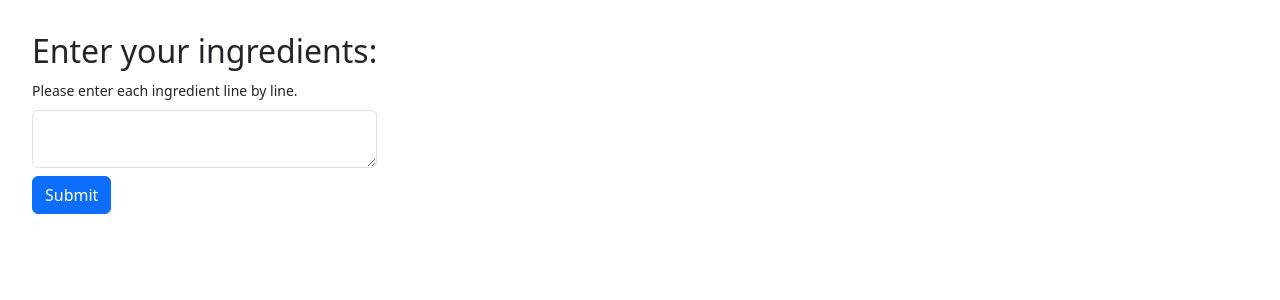
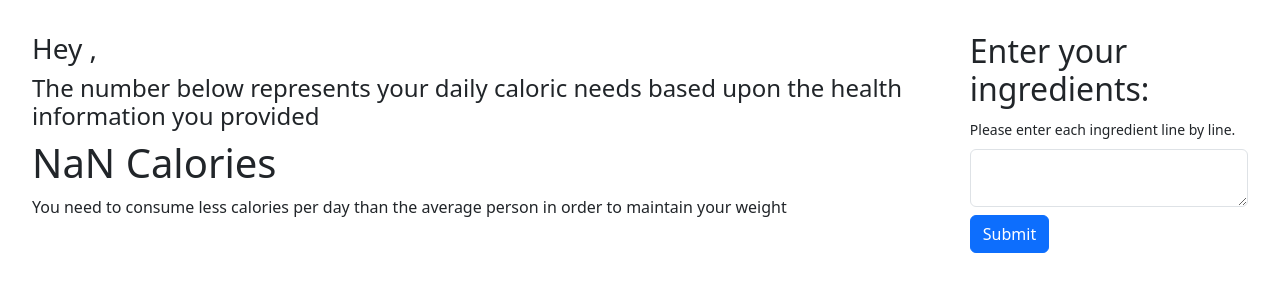
Before and after one commit to Ahmd-zaidan8a8/Project-2, a React (Vite) app: page / in a window 1280 px wide. Shown: the top 300 px of the page. Built offline with nearby package versions, Linux system fonts and the light colour scheme.

Commit message:
dynamic field rendering in userinfo component

```diff
--- a/src/App.jsx
+++ b/src/App.jsx
@@ -1,3 +1,4 @@
+import {useState} from "react"
 import { Routes, Route } from "react-router-dom";
 import HomePage from "./pages/HomePage";
 import Navbar from "./components/Navbar";
@@ -6,6 +7,9 @@ import Footer from "./components/Footer";
 import LoggedIn from "./pages/LoggedIn";
 
 const App = () => {
+  const [loginData, setLoginData] = useState({});
+
+
   return (
     <div>
       {/* <Navbar /> */}
@@ -13,8 +17,8 @@ const App = () => {
       {/* <Sidebar /> */}
 
       <Routes>
-        <Route path="/" element={<HomePage />} />
-        <Route path="/login" element={<LoggedIn />} />
+        <Route path="/" element={<HomePage loginData={loginData}/>} />
+        <Route path="/login" element={<LoggedIn setLoginData={setLoginData}/>} />
       </Routes>
 
       {/* <Footer /> */}
--- a/src/components/UserInfoCardHome.jsx
+++ b/src/components/UserInfoCardHome.jsx
@@ -1,27 +1,20 @@
-function UserInfoCardHome() {
-    // if (!userInfo) {
-    //     return <div></div>;
-    // }
+function UserInfoCardHome({gender, height, userName, weight}) {
+    //receiving props from homepage
+    const calcCalories = (weight , height) => {
+        let BMR = 0;
+        let burn = 0;
+        if (gender === "Male") {
+            BMR = (10 * weight) + (6.25 * height) - (5 * 30) + 5 //age shoudld be in place for 30
+            burn = BMR * 1.2;
+        } else {
+            BMR = (10 * weight) + (6.25 * height) - (5 * 30) - 161 // age should be in place for 30
+            burn = BMR * 1.2;
+        }
 
-    // const { userName, height, weight} = userInfo;
+        return burn;
 
-    //testing variables
-    let userName = "Mike";
-    let height = 180;
-    let weight = 100;
-    let Male = true;
-    //
-
-    let BMR = 0;
-    let burn = 0;
-
-    if (Male) {
-        BMR = (10 * weight) + (6.25 * height) - (5 * 30) + 5 //age shoudld be in place for 30
-        burn = BMR * 1.2;
-    } else {
-        BMR = (10 * weight) + (6.25 * height) - (5 * 30) - 161 // age should be in place for 30
-        burn = BMR * 1.2;
     }
+    const burn = calcCalories(weight , height);
     return (
         <section id="userInfoCardHome">
 
--- a/src/pages/HomePage.jsx
+++ b/src/pages/HomePage.jsx
@@ -1,17 +1,17 @@
 import { useState } from "react";
 import FoodInfo from "../components/FoodInfo";
 import { useForm } from "react-hook-form";
-
 import UserInfoCardHome from "../components/UserInfoCardHome";
 
-const HomePage = () => {
+const HomePage = ({loginData}) => {
   const [isSubmitted, setSubmitted] = useState(false);
   const [ingr, setIngr] = useState("");
   const { register, handleSubmit } = useForm();
+  const {gender, height, id, userName, weight} = loginData;
 
   return (
-
     <div className="d-flex justify-content-between">
+    <UserInfoCardHome gender={gender} height={height} id={id} userName={userName} weight={weight} />
       <div>
         <h2>Enter your ingredients: </h2>
         <small>Please enter each ingredient line by line.</small>
@@ -36,7 +36,6 @@ const HomePage = () => {
       </div>
       <div>{isSubmitted && <FoodInfo ingr={ingr} />}</div>
     </div>
-
   );
 };
 
--- a/src/pages/LoggedIn.jsx
+++ b/src/pages/LoggedIn.jsx
@@ -2,8 +2,10 @@ import { useForm } from "react-hook-form";
 import axios from "axios";
 import { useNavigate } from "react-router-dom";
 
-const LoggedIn = () => {
-  const { register, handleSubmit } = useForm();
+//prop sent from app.jsx
+const LoggedIn = ({setLoginData}) => {
+
+  const {register, handleSubmit } = useForm();
   const navigate = useNavigate();
 
   return (
@@ -14,6 +16,7 @@ const LoggedIn = () => {
             .post("http://localhost:5000/login", data)
             .then((res) => {
               console.log("sucess with logging in", res.data);
+              setLoginData(res.data); //setting prop value
               navigate("/");
             })
             .catch((err) => console.log("Error in logging in", err));
```
